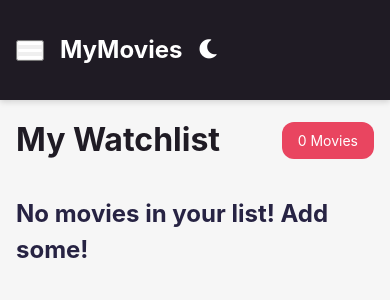
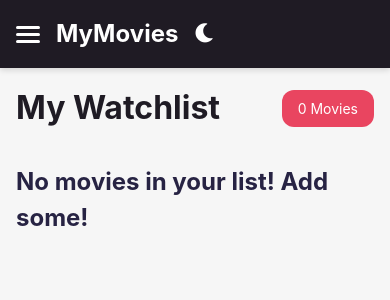
Before and after one commit to Maxnights/mvie2222, a React (Create React App) app: page / in a window 390 px wide. Shown: the top 300 px of the page. Built offline with nearby package versions, Linux system fonts and the light colour scheme.

Commit message:
Update styles.css

```diff
--- a/src/styles.css
+++ b/src/styles.css
@@ -105,12 +105,15 @@ a {
   padding: var(--space-sm) 0;
   box-shadow: 0 2px 6px rgba(0, 0, 0, 0.15);
   transition: background-color var(--transition);
+  position: relative;
+  z-index: 100;
 }
 .navbar-container {
   display: flex;
   align-items: center;
   justify-content: space-between;
   gap: var(--space-sm);
+  padding: 0 var(--space-sm);
 }
 .navbar-left {
   display: flex;
@@ -165,6 +168,8 @@ a {
   flex-direction: column;
   gap: 4px;
   cursor: pointer;
+  background: none;
+  border: none;
 }
 .hamburger span {
   display: block;
@@ -172,10 +177,10 @@ a {
   height: 3px;
   background: white;
   border-radius: 2px;
-  transition: transform 0.3s ease;
+  transition: transform 0.3s ease, opacity 0.3s ease;
 }
 
-/* При добавлении класса .open к .hamburger, вращаем полоски в крестик */
+/* При добавлении класса .open к .hamburger, превращаем-полоски в крестик */
 .hamburger.open span:nth-child(1) {
   transform: translateY(6px) rotate(45deg);
 }
@@ -190,7 +195,7 @@ a {
 .nav-links-mobile {
   display: none; /* появится при клике на гамбургер */
   position: absolute;
-  top: 60px; /* чуть ниже шапки */
+  top: 56px; /* НАДО ПОДОГНАТЬ под высоту шапки (56px) */
   right: var(--space-sm);
   background: var(--color-nav-bg);
   border-radius: var(--radius);
@@ -327,12 +332,12 @@ a {
 .search-icon {
   position: absolute;
   top: 50%;
-  left: calc(var(--space-sm) + 4px);
+  left: var(--space-sm);
   transform: translateY(-50%);
   color: var(--color-text);
   font-size: 1.2rem;
   pointer-events: none;
-  transition: color var(--transition);
+  transition: left var(--transition), color var(--transition);
 }
 .search-input {
   width: 100%;
@@ -344,7 +349,9 @@ a {
   box-shadow: 0 4px 12px rgba(0, 0, 0, 0.1);
   font-size: 1rem;
   color: var(--color-text);
-  transition: box-shadow var(--transition), transform var(--transition);
+  transition: box-shadow var(--transition),
+    transform var(--transition),
+    background var(--transition);
 }
 .search-input::placeholder {
   color: rgba(39, 35, 67, 0.5);
@@ -371,7 +378,7 @@ a {
   left: 0;
   right: 0;
   bottom: 0;
-  opacity: 0; /* скрыли, фон — body */
+  opacity: 0; /* фон задаётся body */
 }
 .search-hero-content {
   position: relative;
@@ -385,10 +392,17 @@ a {
   margin-bottom: var(--space-sm);
   font-weight: bold;
 }
+.home-hero h2,
+.home-hero p,
+.search-hero-title {
+  /* Для светлой темы (если data-theme !== "dark") текст делаем тёмным */
+  color: white;
+}
 
 /* === 10. Skeleton-заглушки (тема-aware) === */
 @keyframes pulse-skeleton {
-  0%, 100% {
+  0%,
+  100% {
     background-color: var(--skeleton-base);
   }
   50% {
@@ -642,23 +656,25 @@ html {
     flex-wrap: wrap;
     align-items: center;
     gap: var(--space-sm);
+    position: relative;
   }
   .navbar-logo {
     order: 1;
   }
-  .nav-links {
+  .theme-toggle {
     order: 2;
-    flex: 1;
-    justify-content: center;
-  }
-  .theme-toggle {
-    order: 3;
     margin-left: auto;
   }
 
-  /* 15.2 Стрелка/иконка поиска немного увеличена и сдвинута */
+  /* Мобильное меню */
+  .nav-links-mobile {
+    right: var(--space-sm);
+    width: calc(100% - 2 * var(--space-sm));
+  }
+
+  /* 15.2 Увеличиваем иконку поиска, смещаем влево */
   .search-icon {
-    left: calc(var(--space-sm) + 2px);
+    left: var(--space-sm);
     font-size: 1.3rem;
   }
 
@@ -672,14 +688,20 @@ html {
     padding-left: calc(var(--space-sm) * 2 + 1rem);
   }
 
-  /* 15.4 В mobile режиме Masonry-сетка превращается в один столбец */
+  /* 15.4 Masonry-сетка в один столбец */
   .movie-grid {
     column-count: 1;
   }
+}
 
-  /* 15.5 Убедимся, что логика показа «.nav-links-mobile» работает */
-  .nav-links-mobile {
-    right: var(--space-sm);
-    width: calc(100% - 2 * var(--space-sm));
-  }
+/* === 16. Исправление цвета заголовка Hero в светлой теме === */
+:root:not([data-theme="dark"]) .search-hero-content h2,
+:root:not([data-theme="dark"]) .search-hero-content p {
+  color: var(--color-text);
 }
+
+/* === 17. Удаляем обводку у hamburger, если он внутри <button> === */
+.hamburger {
+  background: transparent !important;
+  border: none !important;
+}
```
